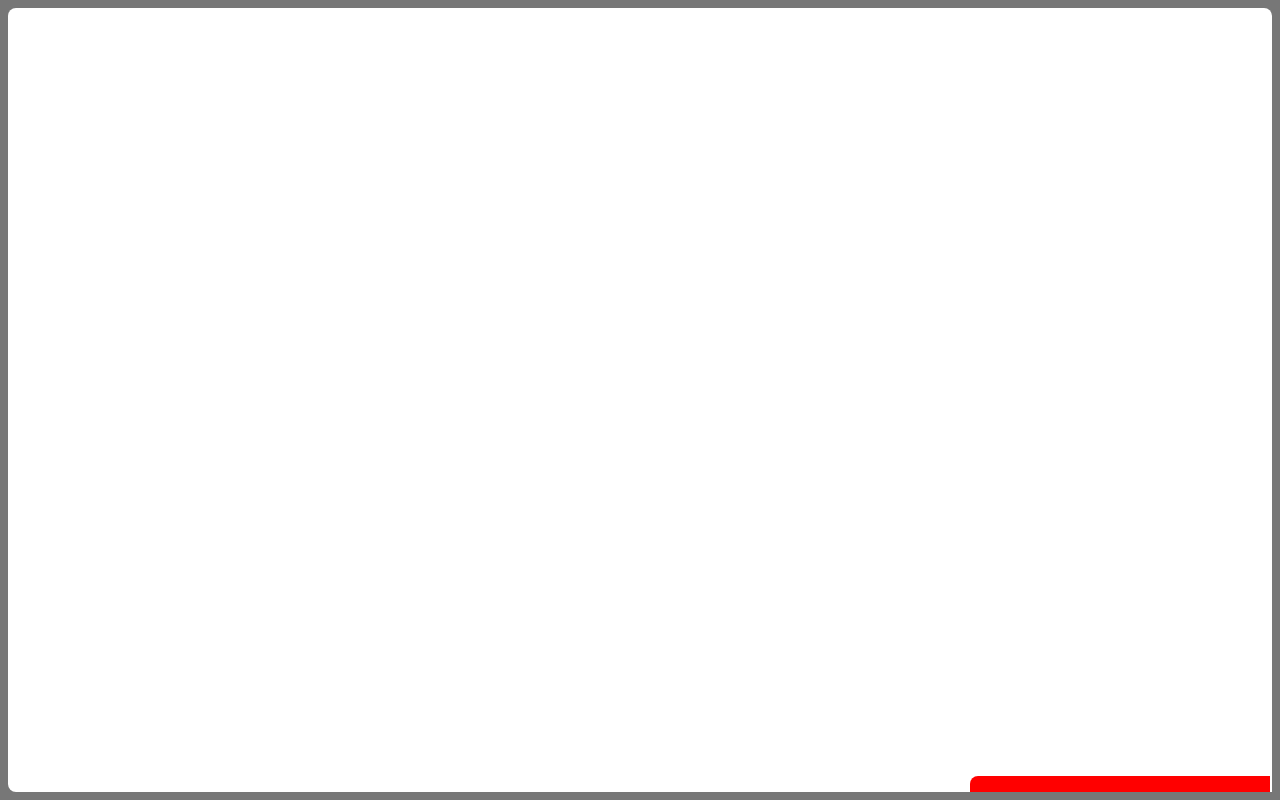
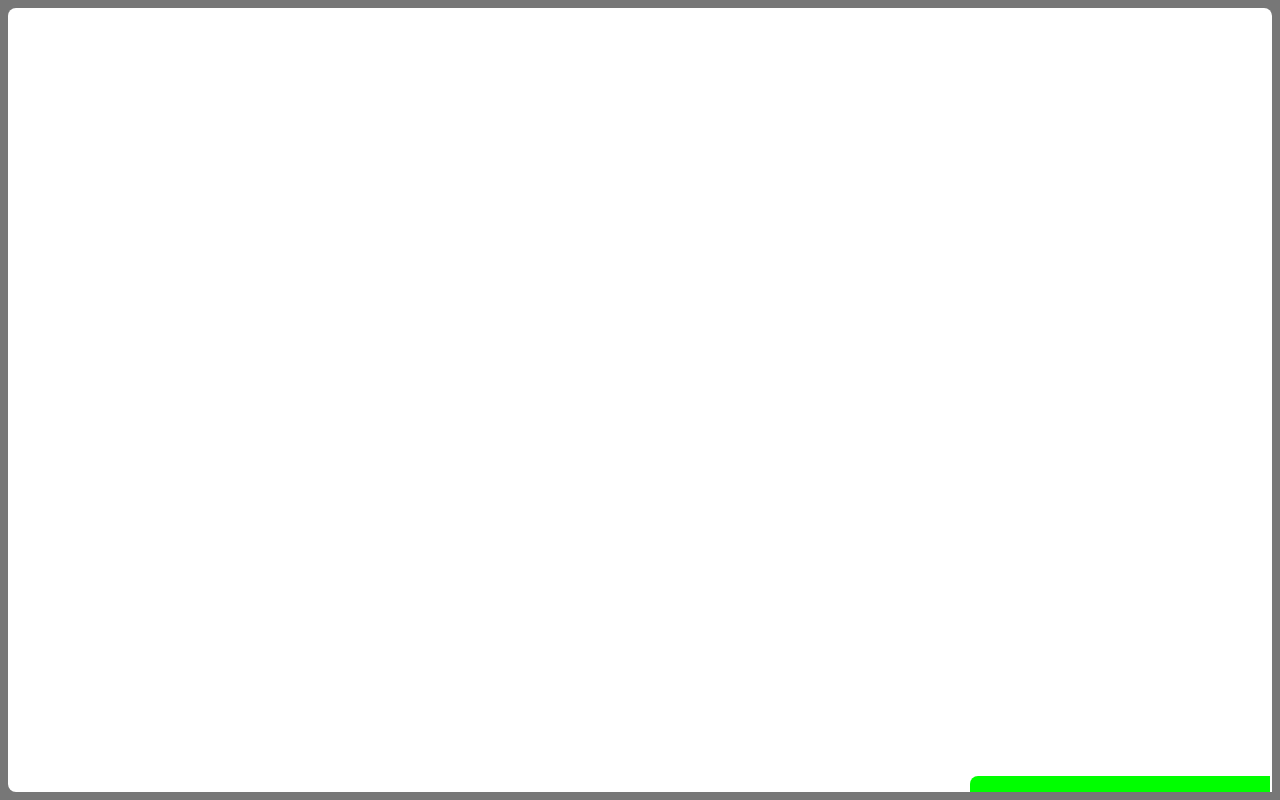
Before and after one commit to tatsuyafw/spa, a plain HTML site: page index.html in a window 1280 px wide. Drawn offline with nearby package versions, Linux system fonts and the light colour scheme.

Commit message:
Change a slider color from red to green

```diff
--- a/index.html
+++ b/index.html
@@ -26,7 +26,7 @@
        height: 16px;
        cursor: pointer;
        border-radius: 8px 0 0 0;
-       background-color: #f00;
+       background-color: #0f0;
      }
     </style>
     <script type="text/javascript" src="http://ajax.googleapis.com/ajax/libs/jquery/1.9.1/jquery.min.js"></script>
```
